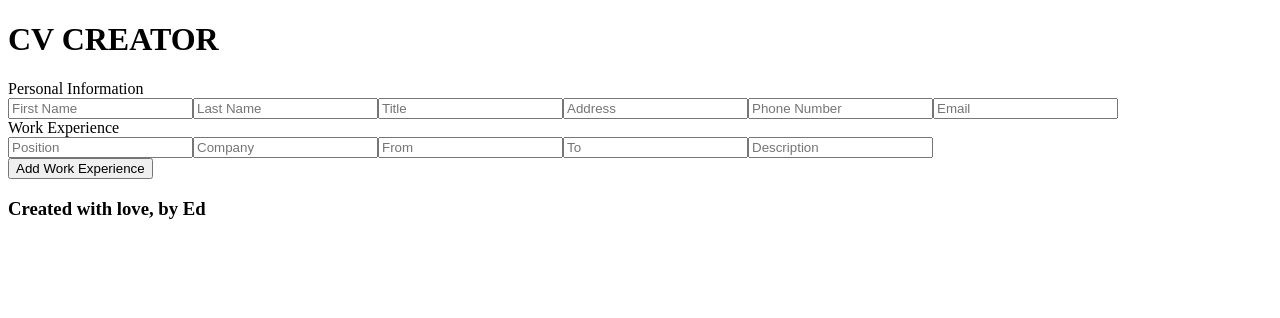
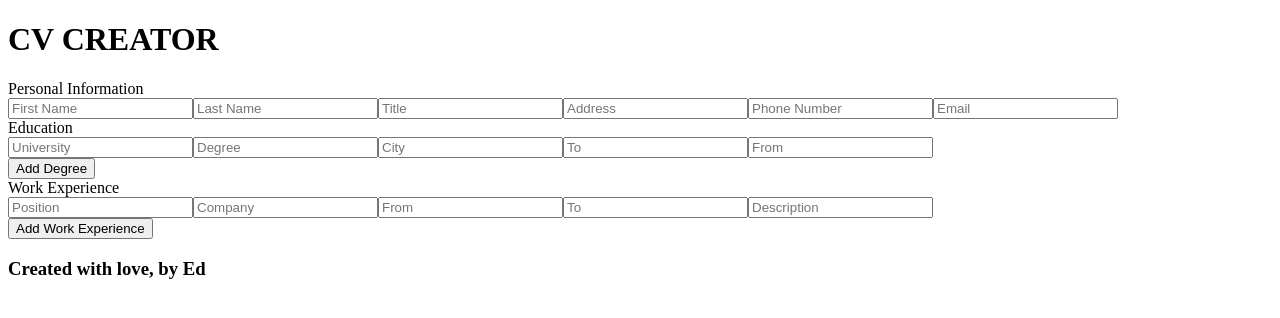
Before and after one commit to edouardblais/cv-project, a React (Create React App) app: page / in a window 1280 px wide. Shown: the top 318 px of the page. Built offline with nearby package versions, Linux system fonts and the light colour scheme.

Commit message:
saving for tonight, could not find way to create new input field

```diff
--- a/src/components/CVform/CVform.js
+++ b/src/components/CVform/CVform.js
@@ -12,7 +12,7 @@ class CVform extends Component {
         return (
             <div className='CVform'>
                     <PersonalInfo inputPersonalChange={(e) => this.props.inputPersonalChange(e)}/>
-                    <Education/>
+                    <Education inputEducationChange={(e) => this.props.inputEducationChange(e)} addDegree={this.props.addDegree}/>
                     <WorkExperience inputWorkChange={(e) => this.props.inputWorkChange(e)} addWorkExperience={this.props.addWorkExperience}/>
             </div>
 
--- a/src/components/CVform/Education.js
+++ b/src/components/CVform/Education.js
@@ -1,14 +1,26 @@
 import React, { Component } from 'react'
+import InputWrapper from '../Tools/InputWrapper'
+import SectionTitle from '../Tools/SectionTitle'
+import Button from '../Tools/button'
 
 class Education extends Component {
-    constructor() {
-        super()
+    constructor(props) {
+        super(props)
     }
 
     render() {
+
         return (
-            <div className='Education'>
-
+            <div className='education'>
+                <SectionTitle name='Education'></SectionTitle>
+                    <form>
+                        <InputWrapper placeholder='University' type='text' name='university' defaultValue='' onChange={(e) => this.props.inputEducationChange(e)}/>
+                        <InputWrapper placeholder='Degree' type='text' name='degree' defaultValue='' onChange={(e) => this.props.inputEducationChange(e)}/>
+                        <InputWrapper placeholder='City' type='text' name='city' defaultValue='' onChange={(e) => this.props.inputEducationChange(e)}/>
+                        <InputWrapper placeholder='To' type='text' name='educationto' defaultValue='' onChange={(e) => this.props.inputEducationChange(e)}/>
+                        <InputWrapper placeholder='From' type='text' name='educationfrom' defaultValue='' onChange={(e) => this.props.inputEducationChange(e)}/>
+                    </form>
+                <Button name='Add Degree' onClick={this.props.addDegree}></Button>
             </div>
 
         )
--- a/src/components/CVform/WorkExperience.js
+++ b/src/components/CVform/WorkExperience.js
@@ -15,8 +15,8 @@ class WorkExperience extends Component {
                     <form>
                         <InputWrapper placeholder='Position' type='text' name='position' defaultValue='' onChange={(e) => this.props.inputWorkChange(e)}/>
                         <InputWrapper placeholder='Company' type='text' name='company' defaultValue='' onChange={(e) => this.props.inputWorkChange(e)}/>
-                        <InputWrapper placeholder='From' type='text' name='from' defaultValue='' onChange={(e) => this.props.inputWorkChange(e)}/>
-                        <InputWrapper placeholder='To' type='text' name='to' defaultValue='' onChange={(e) => this.props.inputWorkChange(e)}/>
+                        <InputWrapper placeholder='From' type='text' name='workfrom' defaultValue='' onChange={(e) => this.props.inputWorkChange(e)}/>
+                        <InputWrapper placeholder='To' type='text' name='workto' defaultValue='' onChange={(e) => this.props.inputWorkChange(e)}/>
                         <InputWrapper placeholder='Description' type='text' name='description' defaultValue='' onChange={(e) => this.props.inputWorkChange(e)}/>
                     </form>
                 <Button name='Add Work Experience' onClick={this.props.addWorkExperience}></Button>
--- a/src/components/Main.js
+++ b/src/components/Main.js
@@ -16,16 +16,28 @@ class Main extends Component {
 
             position:'',
             company:'',
-            from:'',
-            to:'',
+            workfrom:'',
+            workto:'',
             description:'',
             workid:uniqid(),
 
             workexperience:[],
+
+            university:'',
+            degree:'',
+            city:'',
+            educationfrom:'',
+            educationto:'',
+            educationid:uniqid(),
+
+            education:[],
         }
+
         this.inputPersonalChange = this.inputPersonalChange.bind(this);
         this.inputWorkChange = this.inputWorkChange.bind(this);
         this.addWorkExperience = this.addWorkExperience.bind(this);
+        this.inputEducationChange = this.inputEducationChange.bind(this);
+        this.addDegree = this.addDegree.bind(this);
     }
 
     inputPersonalChange(e) {
@@ -54,6 +66,26 @@ class Main extends Component {
         })
     }
 
+    inputEducationChange(e) {
+        this.setState({
+            [e.target.name]: e.target.value,
+            id:this.state.educationid,
+        })
+    }
+
+    addDegree() {
+        const newdegree = {
+            university: this.state.university,
+            degree: this.state.degree,
+            educationfrom: this.state.educationfrom,
+            educationto: this.state.educationto,
+            city: this.state.city,
+        }
+        this.setState({
+            education: this.state.education.concat(newdegree),
+        })
+    }
+
     render() {
         return (
             <div className='MainContainer'>
@@ -61,6 +93,8 @@ class Main extends Component {
                     inputPersonalChange={(e) => this.inputPersonalChange(e)}
                     inputWorkChange={(e) => this.inputWorkChange(e)}
                     addWorkExperience={this.addWorkExperience}
+                    inputEducationChange={(e) => this.inputEducationChange(e)}
+                    addDegree={this.addDegree}
                 />
             </div>
         )
```
